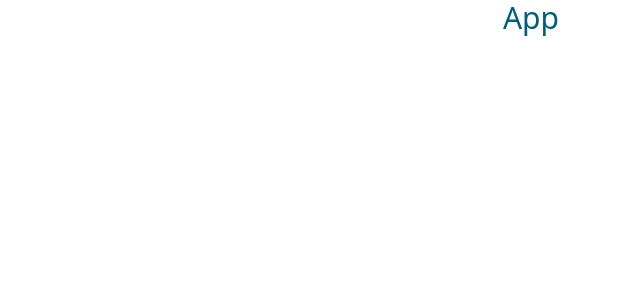
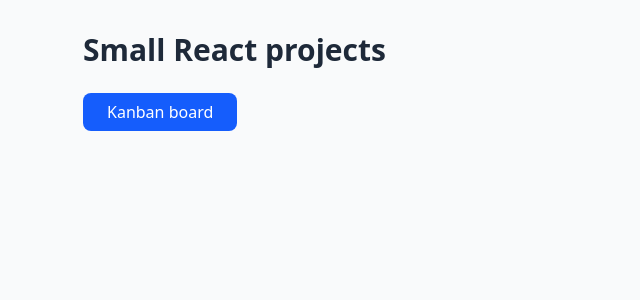
Before and after one commit to IvanHrushevich/react-small-projects, a React (Vite) app: page / in a window 1280 px wide. Shown: the top 300 px of the page, without its empty margins (109-749 px from the left). Built offline with nearby package versions, Linux system fonts and the light colour scheme.

Commit message:
feat: add routing

```diff
--- a/package.json
+++ b/package.json
@@ -14,6 +14,7 @@
         "@tailwindcss/vite": "^4.1.7",
         "react": "^19.1.0",
         "react-dom": "^19.1.0",
+        "react-router": "^7.6.0",
         "tailwindcss": "^4.1.7"
     },
     "devDependencies": {
--- a/src/App.tsx
+++ b/src/App.tsx
@@ -1,5 +1,24 @@
+import { Link } from 'react-router';
+
 function App() {
-    return <div className="text-3xl text-cyan-800 text-center">App</div>;
+    return (
+        <div className="min-h-screen bg-gray-50 p-8">
+            <div className="max-w-4xl mx-auto">
+                <h1 className="text-3xl font-bold text-gray-800 mb-8">
+                    Small React projects
+                </h1>
+
+                <div className="mb-8 space-x-4">
+                    <Link
+                        to="/kanban-board"
+                        className="px-6 py-2 bg-blue-600 text-white rounded-lg hover:bg-blue-700 transition-colors"
+                    >
+                        Kanban board
+                    </Link>
+                </div>
+            </div>
+        </div>
+    );
 }
 
 export default App;
--- a/src/main.tsx
+++ b/src/main.tsx
@@ -2,9 +2,17 @@ import { StrictMode } from 'react';
 import { createRoot } from 'react-dom/client';
 import './index.css';
 import App from './App.tsx';
+import { BrowserRouter, Navigate, Route, Routes } from 'react-router';
+import KanbanBoard from './pages/kanban-board/KanbanBoard.tsx';
 
 createRoot(document.getElementById('root')!).render(
     <StrictMode>
-        <App />
+        <BrowserRouter>
+            <Routes>
+                <Route path="/" element={<App />} />
+                <Route path="/kanban-board" element={<KanbanBoard />} />
+                <Route path="*" element={<Navigate to="/" replace />} />
+            </Routes>
+        </BrowserRouter>
     </StrictMode>,
 );
--- /dev/null
+++ b/src/pages/kanban-board/KanbanBoard.tsx
@@ -0,0 +1,5 @@
+const KanbanBoard = () => {
+    return <div>KanbanBoard</div>;
+};
+
+export default KanbanBoard;
```
Also changed, not shown: 1 other file (tests, documents, lock files or other folders).
